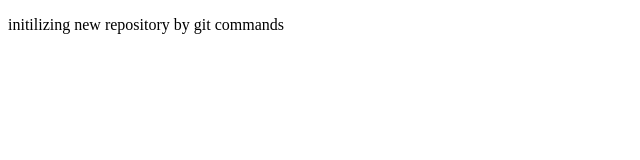
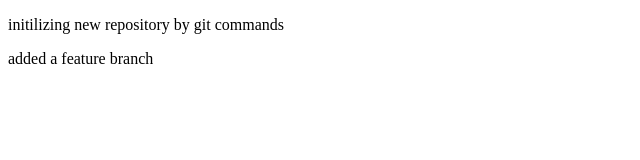
Before and after one commit to sambhusankar/localrepo, a plain HTML site: page index.html in a window 1280 px wide. Shown: the whole page, without its empty margins (0-640 px from the left). Drawn offline with Linux system fonts and the light colour scheme.

Commit message:
added a new para

```diff
--- a/index.html
+++ b/index.html
@@ -6,5 +6,6 @@
 </head>
 <body>
   <p>initilizing new repository by git commands</p>
+  <p>added a feature branch</p>
 </body>
 </html>
```
